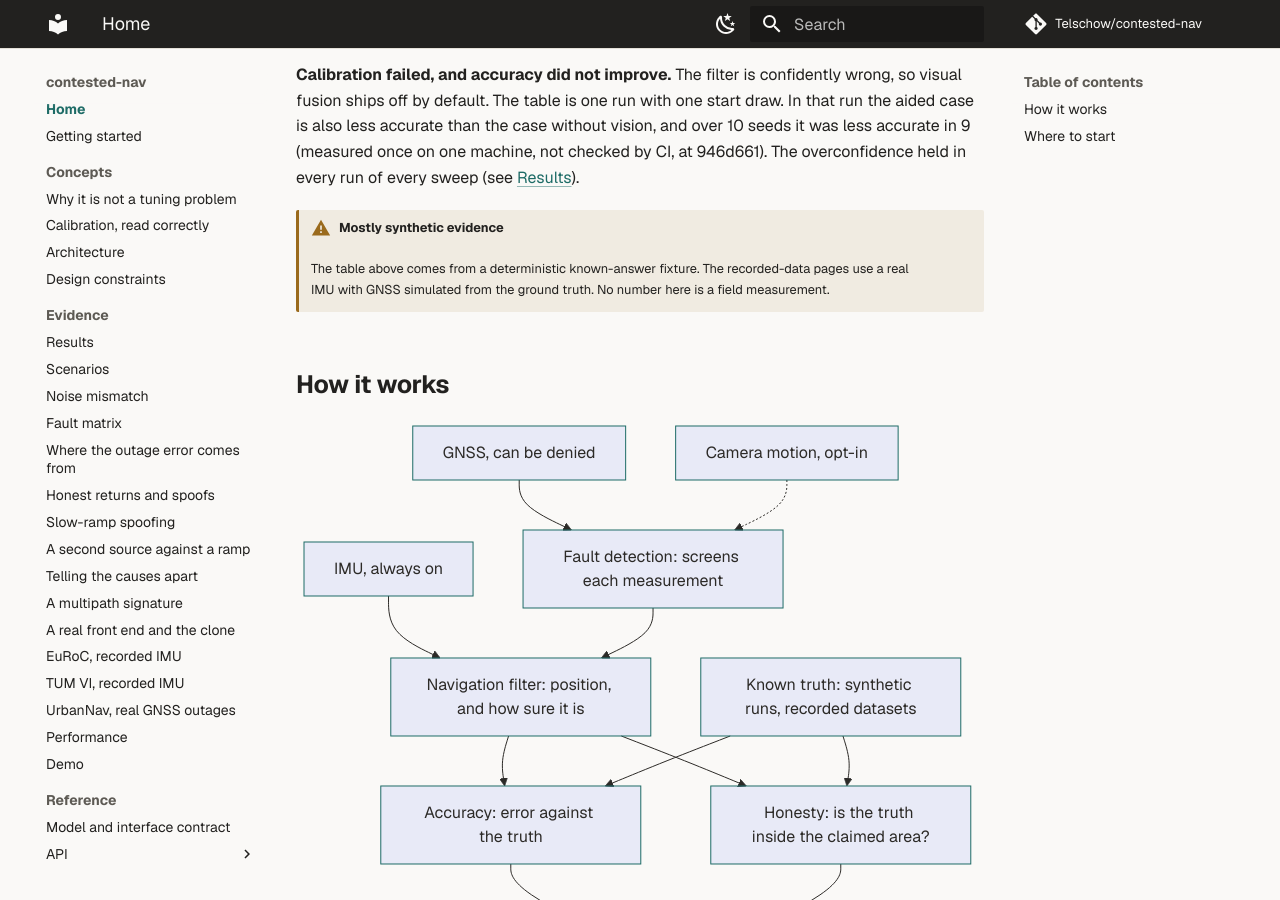
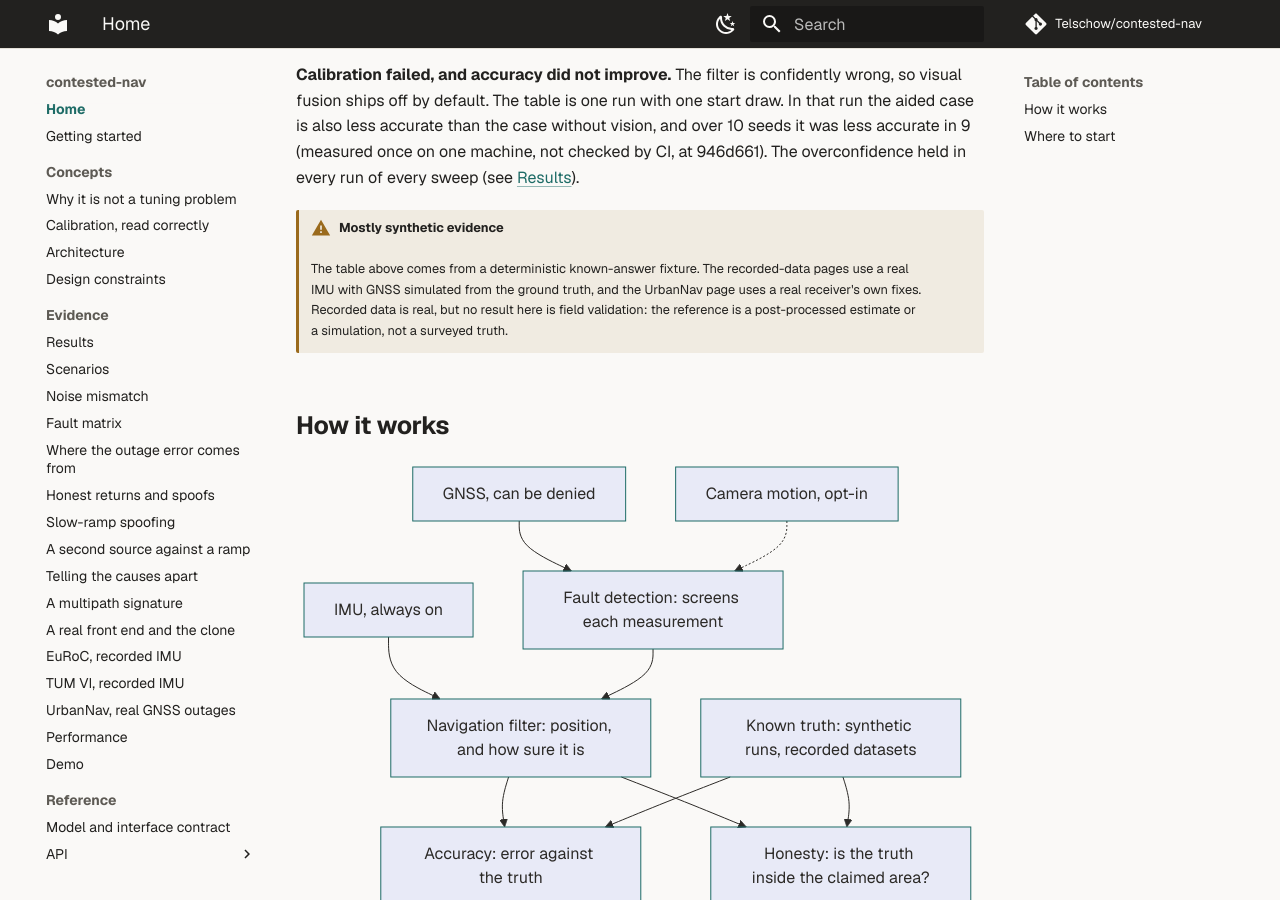
Before and after one commit to Telschow/contested-nav, an MkDocs documentation site: the page built from docs/index.md, in a window 1280 px wide and 900 px high, scrolled down 1292 px. Built offline with MkDocs 1.6.1 and Material for MkDocs 9.7.7, drawn with Linux system fonts in a browser that asks for light colours; comment, search, counter and statistics services are not loaded.

Commit message:
docs: say that recorded data is real but no result is field validation
The first-read pages said no number is a field measurement next to the UrbanNav page, which uses a real
receiver's fixes. They now separate the two: the data may be real, the reference is an estimate or a simulation.

Co-Authored-By: Claude Sonnet 5.5 <noreply@anthropic.com>

```diff
--- a/docs/index.md
+++ b/docs/index.md
@@ -24,7 +24,9 @@ overconfidence held in every run of every sweep (see [Results](results.md)).
 
 !!! warning "Mostly synthetic evidence"
     The table above comes from a deterministic known-answer fixture. The recorded-data pages use a
-    real IMU with GNSS simulated from the ground truth. No number here is a field measurement.
+    real IMU with GNSS simulated from the ground truth, and the UrbanNav page uses a real receiver's own fixes.
+    Recorded data is real, but no result here is field validation: the reference is a post-processed estimate
+    or a simulation, not a surveyed truth.
 
 ## How it works
 
--- a/docs/status.md
+++ b/docs/status.md
@@ -3,7 +3,8 @@
 - **Not field validated.** The benchmark is a synthetic fixture. Recorded IMU data
   ([EuRoC](euroc.md), [TUM VI](tumvi.md)) and one set of real camera frames
   ([a real front end](real_front_end.md)) are used with GNSS simulated from the ground truth. UrbanNav ([page](urbannav.md)) uses the receiver's own fixes. None of that
-  data is vendored, and no number is a field measurement.
+  data is vendored. The recorded data is real, but no result is field validation: the reference is a
+  post-processed estimate (UrbanNav) or a simulation, not a surveyed truth.
 - **Visual aiding under GNSS denial is untrustworthy with the shipped single anchor**, and disabled by default.
   See [concepts](concepts.md#the-one-thing-this-cannot-do). The opt-in stochastic clone
   ([ADR-0017](adr/0017-stochastic-clone-for-the-visual-update.md)) does not reject calibration in a single run for independent visual errors.
```
